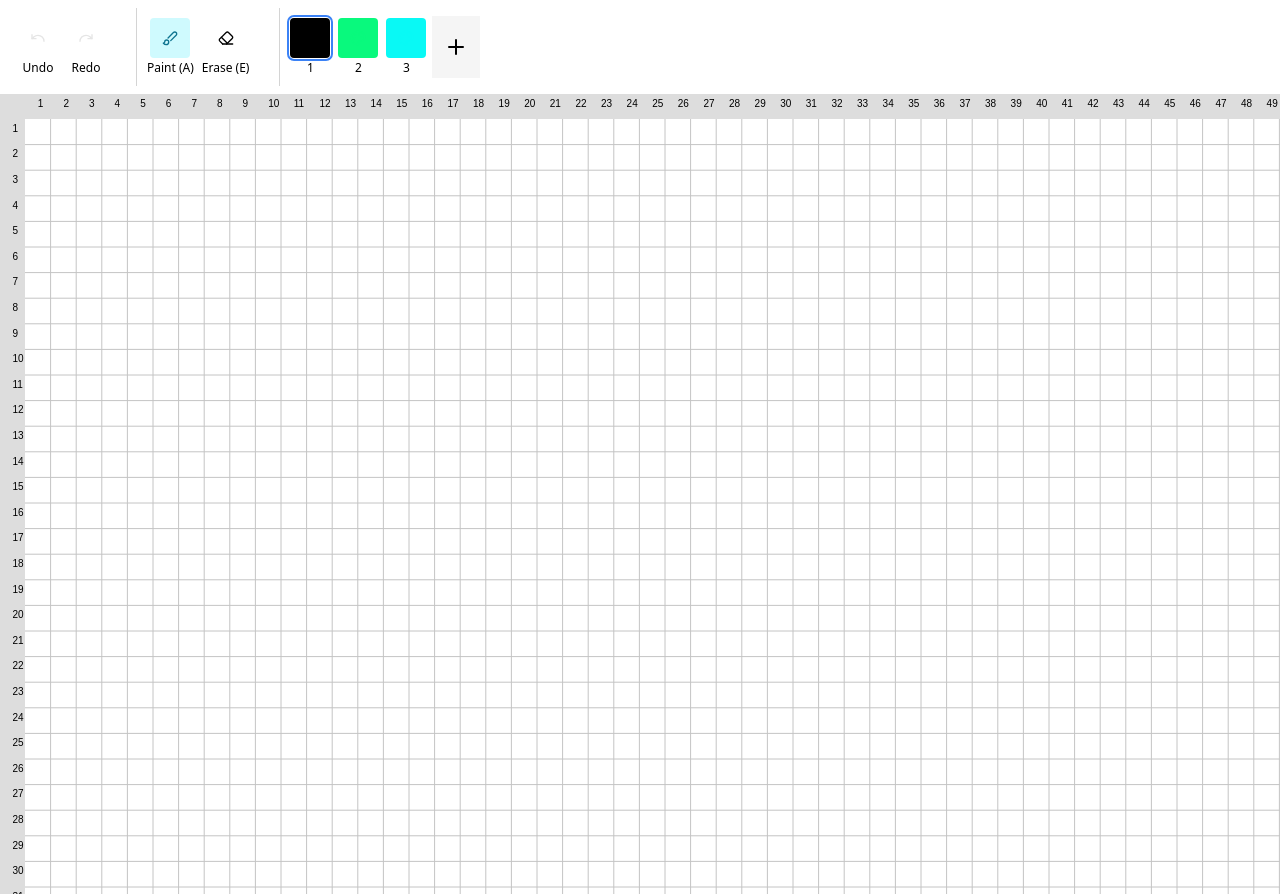
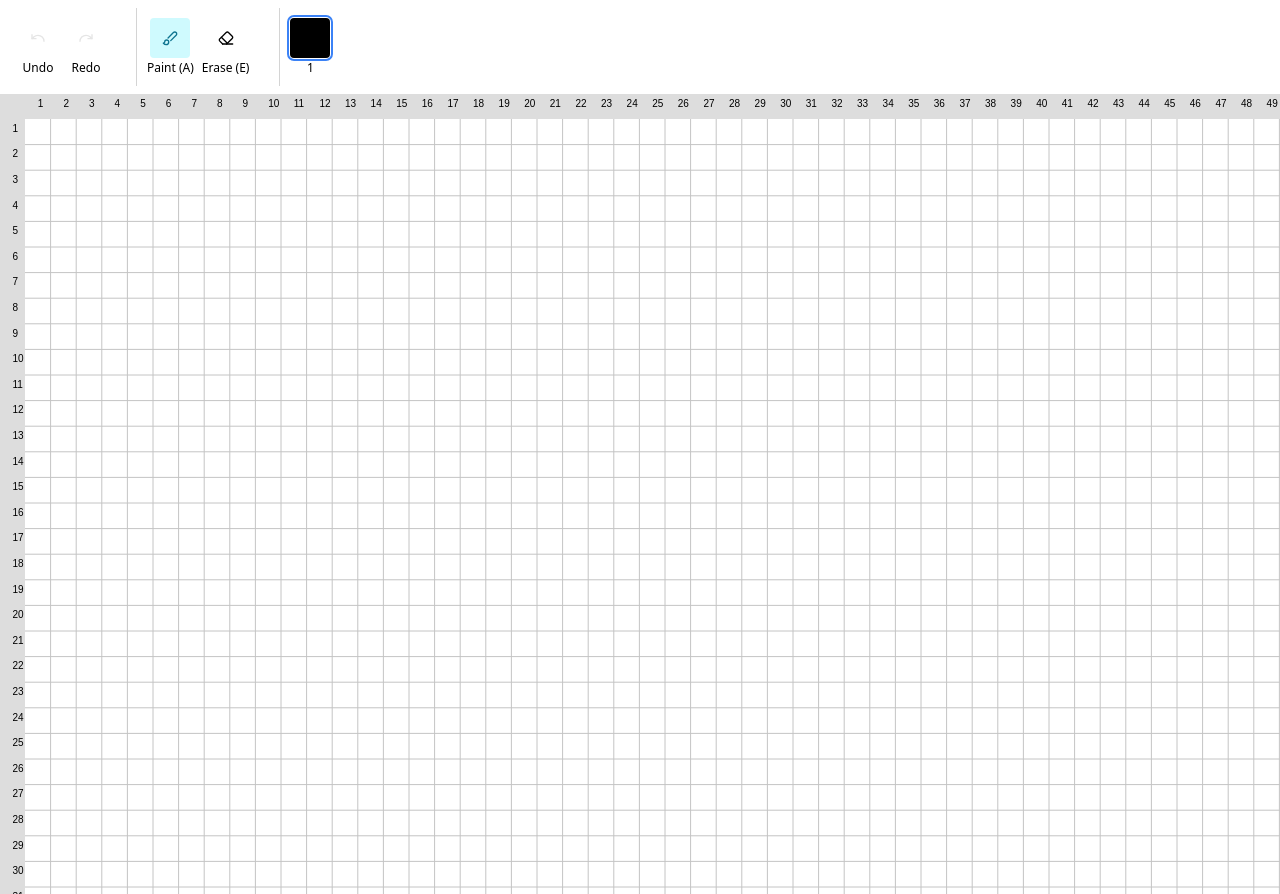
Before and after one commit to colevoss/crochet-designer-frontend, a React (Vite) app: page / in a window 1280 px wide. Built offline with nearby package versions, Linux system fonts and the light colour scheme.

Commit message:
limit palette to black

```diff
--- a/src/components/palette/palette-picker.tsx
+++ b/src/components/palette/palette-picker.tsx
@@ -1,4 +1,4 @@
-import { Plus } from "lucide-react";
+// import { Plus } from "lucide-react";
 import { usePalette } from "@/design/design-provider";
 import { PaletteColor } from "./palette-color";
 
@@ -19,12 +19,12 @@ export function PalettePicker() {
           );
         })}
 
-        <button
-          className="p-3 bg-neutral-100 hover:bg-neutral-200"
-          onClick={() => palette.newColor("#2f3ae0")}
-        >
-          <Plus />
-        </button>
+        {/* <button */}
+        {/*   className="p-3 bg-neutral-100 hover:bg-neutral-200" */}
+        {/*   onClick={() => palette.newColor("#2f3ae0")} */}
+        {/* > */}
+        {/*   <Plus /> */}
+        {/* </button> */}
       </div>
     </div>
   );
--- a/src/design/state.ts
+++ b/src/design/state.ts
@@ -53,8 +53,6 @@ export class State extends EventEmitter<StateEvent> {
     this.canvas = new Canvas(options.id);
     this.grid = new Grid(this, options);
     this.cells = new CellMap(this.grid.cols, this.grid.rows);
-
-    window.s = this;
   }
 
   public mount() {
@@ -69,8 +67,8 @@ export class State extends EventEmitter<StateEvent> {
 
   public createPalette() {
     this.palette.newColor("#000");
-    this.palette.newColor("#09f97d");
-    this.palette.newColor("#09f9f5");
+    // this.palette.newColor("#09f97d");
+    // this.palette.newColor("#09f9f5");
     this.palette.select(0);
 
     this.palette.on("update-color", () => this.draw());
```
